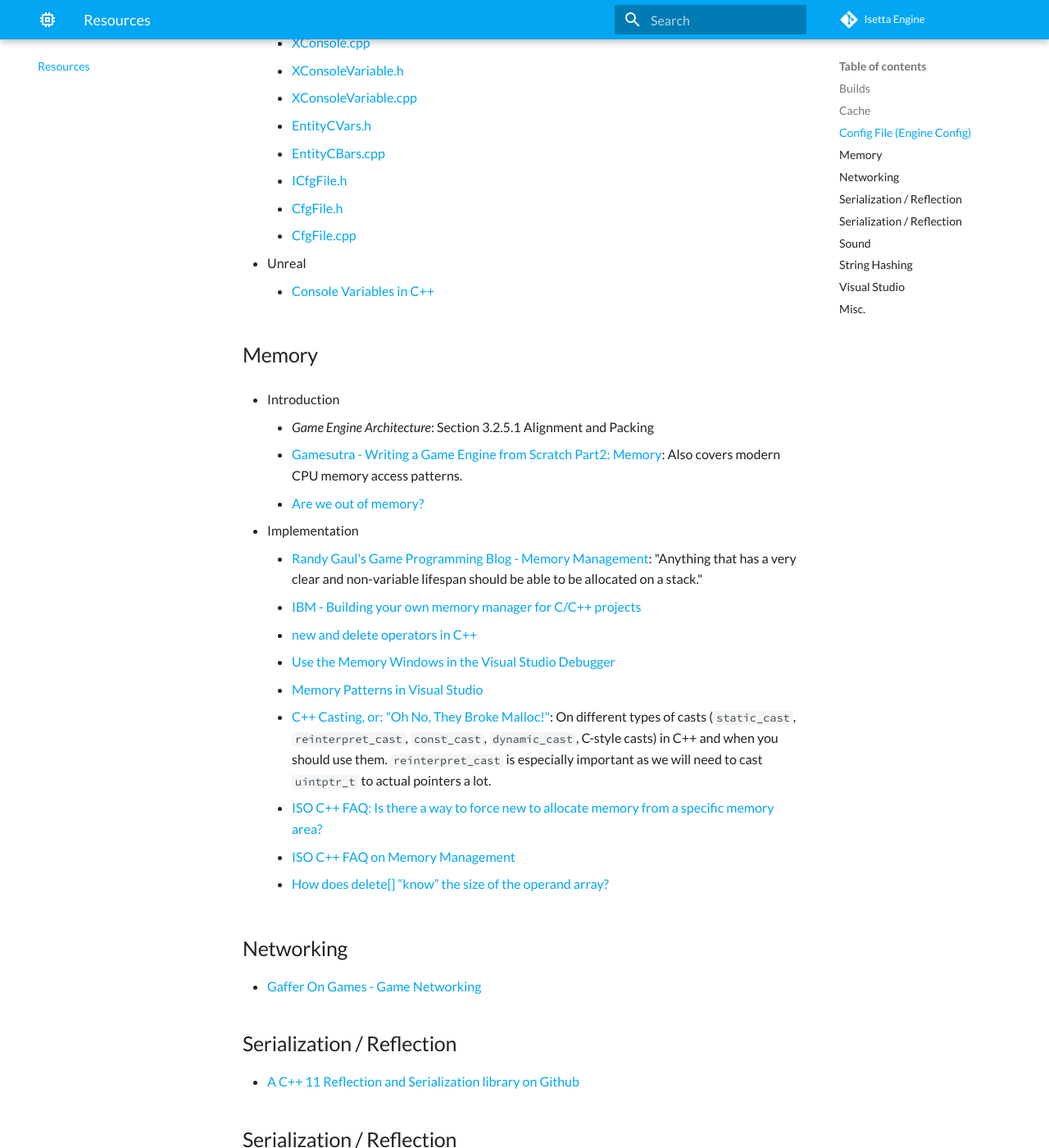
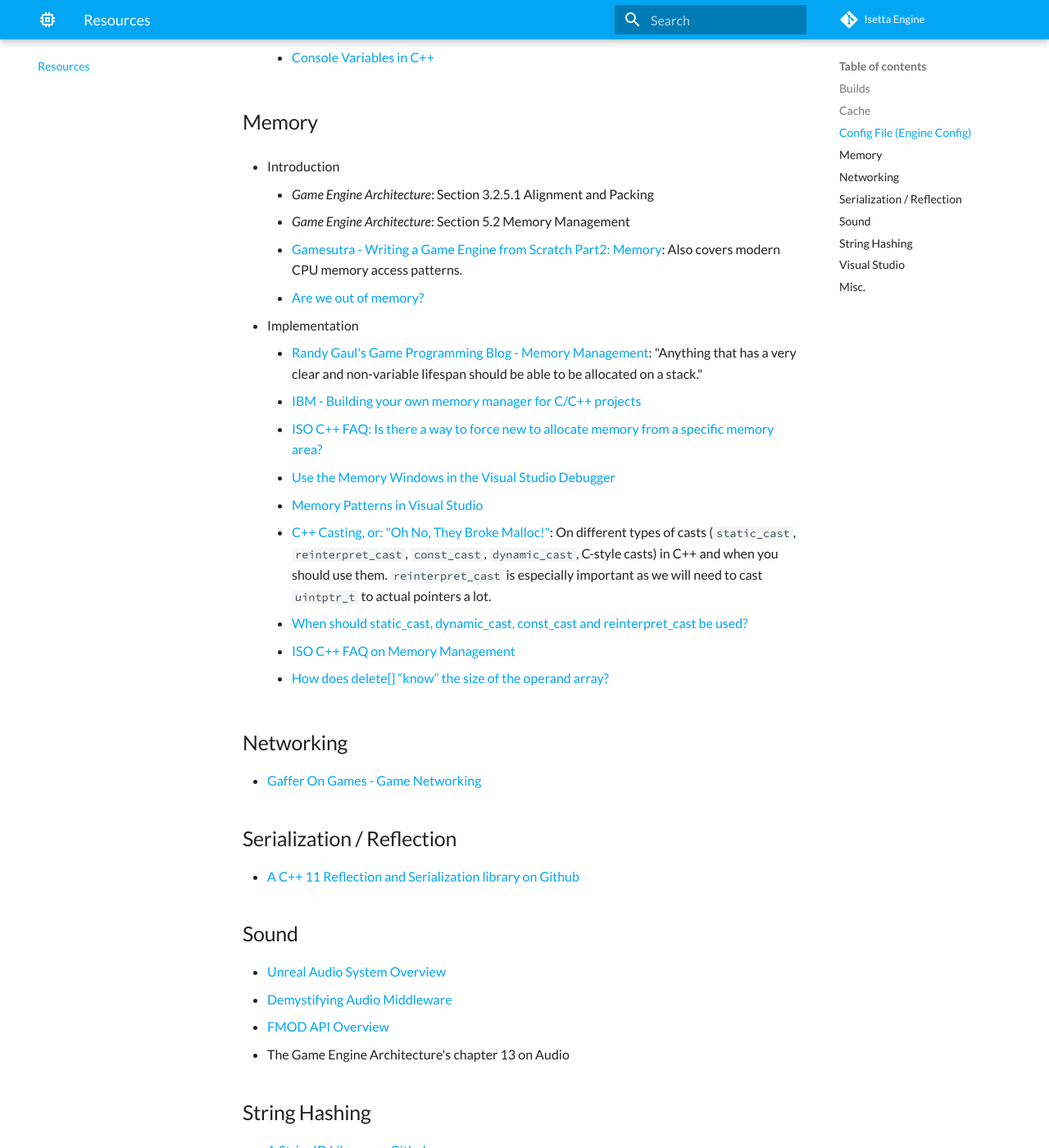
Before and after one commit to Isetta-Team/Isetta-Website-Raw, an MkDocs documentation site: the page built from docs/resources.md, in a window 1280 px wide and 1400 px high, scrolled down 1050 px. Shown: the whole window at 82% size. Built offline with MkDocs 1.6.1 and Material for MkDocs 9.7.7, drawn with Linux system fonts in a browser that asks for light colours; comment, search, counter and statistics services are not loaded; some of the changed text lies outside the part shown.

Commit message:
Update resources

```diff
--- a/docs/resources.md
+++ b/docs/resources.md
@@ -24,17 +24,17 @@ Useful articles/resources we used during the development of Isetta
     * [ICVar Documentation](http://docs.cryengine.com/display/CPPAPI/ICVar)
 * Lumberyard
     * [Console Variable Tutorial](https://docs.aws.amazon.com/lumberyard/latest/userguide/system-cvar-tutorial.html)
-    * [ISystem.h](https://github.com/aws/lumberyard/blob/e881f3023cc1840650eb7b133e605881d1d4330d/dev/Code/CryEngine/CryCommon/ISystem.h)
-    * [IConsole.h](https://github.com/aws/lumberyard/blob/master/dev/Code/CryEngine/CryCommon/IConsole.h)
-    * [XConsole.h](https://github.com/aws/lumberyard/blob/0b34452ef270f6b27896858dc7899c9796efb124/dev/Code/CryEngine/CrySystem/XConsole.h)
-    * [XConsole.cpp](https://github.com/aws/lumberyard/blob/e881f3023cc1840650eb7b133e605881d1d4330d/dev/Code/CryEngine/CrySystem/XConsole.cpp)
-    * [XConsoleVariable.h](https://github.com/aws/lumberyard/blob/e881f3023cc1840650eb7b133e605881d1d4330d/dev/Code/CryEngine/CrySystem/XConsoleVariable.h)
-    * [XConsoleVariable.cpp](https://github.com/aws/lumberyard/blob/e881f3023cc1840650eb7b133e605881d1d4330d/dev/Code/CryEngine/CrySystem/XConsoleVariable.cpp)
-    * [EntityCVars.h](https://github.com/aws/lumberyard/blob/e881f3023cc1840650eb7b133e605881d1d4330d/dev/Gems/CryLegacy/Code/Source/CryEntitySystem/EntityCVars.h)
-    * [EntityCBars.cpp](https://github.com/aws/lumberyard/blob/master/dev/Gems/CryLegacy/Code/Source/CryEntitySystem/EntityCVars.cpp)
-    * [ICfgFile.h](https://github.com/aws/lumberyard/blob/master/dev/Code/Tools/RC/ResourceCompiler/ICfgFile.h)
-    * [CfgFile.h](https://github.com/aws/lumberyard/blob/master/dev/Code/Tools/RC/ResourceCompiler/CfgFile.h)
-    * [CfgFile.cpp](https://github.com/aws/lumberyard/blob/master/dev/Code/Tools/RC/ResourceCompiler/CfgFile.cpp)
+    * [`ISystem.h`](https://github.com/aws/lumberyard/blob/e881f3023cc1840650eb7b133e605881d1d4330d/dev/Code/CryEngine/CryCommon/ISystem.h)
+    , [`IConsole.h`](https://github.com/aws/lumberyard/blob/master/dev/Code/CryEngine/CryCommon/IConsole.h)
+    , [`XConsole.h`](https://github.com/aws/lumberyard/blob/0b34452ef270f6b27896858dc7899c9796efb124/dev/Code/CryEngine/CrySystem/XConsole.h)
+    , [`XConsole.cpp`](https://github.com/aws/lumberyard/blob/e881f3023cc1840650eb7b133e605881d1d4330d/dev/Code/CryEngine/CrySystem/XConsole.cpp)
+    , [`XConsoleVariable.h`](https://github.com/aws/lumberyard/blob/e881f3023cc1840650eb7b133e605881d1d4330d/dev/Code/CryEngine/CrySystem/XConsoleVariable.h)
+    , [`XConsoleVariable.cpp`](https://github.com/aws/lumberyard/blob/e881f3023cc1840650eb7b133e605881d1d4330d/dev/Code/CryEngine/CrySystem/XConsoleVariable.cpp)
+    , [`EntityCVars.h`](https://github.com/aws/lumberyard/blob/e881f3023cc1840650eb7b133e605881d1d4330d/dev/Gems/CryLegacy/Code/Source/CryEntitySystem/EntityCVars.h)
+    , [`EntityCBars.cpp`](https://github.com/aws/lumberyard/blob/master/dev/Gems/CryLegacy/Code/Source/CryEntitySystem/EntityCVars.cpp)
+    , [`ICfgFile.h`](https://github.com/aws/lumberyard/blob/master/dev/Code/Tools/RC/ResourceCompiler/ICfgFile.h)
+    , [`CfgFile.h`](https://github.com/aws/lumberyard/blob/master/dev/Code/Tools/RC/ResourceCompiler/CfgFile.h)
+    , [`CfgFile.cpp`](https://github.com/aws/lumberyard/blob/master/dev/Code/Tools/RC/ResourceCompiler/CfgFile.cpp)
 * Unreal
     * [Console Variables in C++](https://api.unrealengine.com/INT/Programming/Development/Tools/ConsoleManager/index.html)
 
@@ -42,26 +42,24 @@ Useful articles/resources we used during the development of Isetta
 ## Memory
 * Introduction
 	* *Game Engine Architecture*: Section 3.2.5.1 Alignment and Packing
+	* *Game Engine Architecture*: Section 5.2 Memory Management
 	* [Gamesutra - Writing a Game Engine from Scratch Part2: Memory](https://www.gamasutra.com/blogs/MichaelKissner/20151104/258271/Writing_a_Game_Engine_from_Scratch__Part_2_Memory.php): Also covers modern CPU memory access patterns.
 	* [Are we out of memory?](http://www.swedishcoding.com/2008/08/31/are-we-out-of-memory/)
 
 * Implementation
 	* [Randy Gaul's Game Programming Blog - Memory Management](http://www.randygaul.net/2014/07/30/memory-management/): "Anything that has a very clear and non-variable lifespan should be able to be allocated on a stack."
 	* [IBM - Building your own memory manager for C/C++ projects](https://www.ibm.com/developerworks/aix/tutorials/au-memorymanager/index.html)
-	* [new and delete operators in C++](https://www.geeksforgeeks.org/new-and-delete-operators-in-cpp-for-dynamic-memory/)
+	* [ISO C++ FAQ: Is there a way to force new to allocate memory from a specific memory area?](https://isocpp.org/wiki/faq/dtors#memory-pools)
 	* [Use the Memory Windows in the Visual Studio Debugger](https://docs.microsoft.com/en-us/visualstudio/debugger/memory-windows?view=vs-2017)
 	* [Memory Patterns in Visual Studio](https://stackoverflow.com/questions/127386/in-visual-studio-c-what-are-the-memory-allocation-representations)
 	* [C++ Casting, or: "Oh No, They Broke Malloc!"](https://embeddedartistry.com/blog/2017/2/28/c-casting-or-oh-no-we-broke-malloc): On different types of casts (`static_cast`, `reinterpret_cast`, `const_cast`, `dynamic_cast`, C-style casts) in C++ and when you should use them. `reinterpret_cast` is especially important as we will need to cast `uintptr_t` to actual pointers a lot.
-	* [ISO C++ FAQ: Is there a way to force new to allocate memory from a specific memory area?](https://isocpp.org/wiki/faq/dtors#memory-pools)
+	* [When should static_cast, dynamic_cast, const_cast and reinterpret_cast be used?](https://stackoverflow.com/questions/332030/when-should-static-cast-dynamic-cast-const-cast-and-reinterpret-cast-be-used)
 	* [ISO C++ FAQ on Memory Management](https://isocpp.org/wiki/faq/freestore-mgmt)
 	* [How does delete[] “know” the size of the operand array?](https://stackoverflow.com/questions/197675/how-does-delete-know-the-size-of-the-operand-array)
 
 
 ## Networking
 * [Gaffer On Games - Game Networking](https://gafferongames.com/categories/game-networking/)
-## Serialization / Reflection
-* [A C++ 11 Reflection and Serialization library on Github](https://github.com/simonask/reflect)
-
 
 ## Serialization / Reflection
 * [A C++ 11 Reflection and Serialization library on Github](https://github.com/simonask/reflect)
@@ -91,9 +89,9 @@ Useful articles/resources we used during the development of Isetta
 * [unordered_map cppreference](https://en.cppreference.com/w/cpp/container/unordered_map)
 * [Data Structures in Games](http://enemyhideout.com/2016/05/games-101-data-structures-in-games/)
 * The Game Engine Architecture's chapter 5.3 on containers
-* [IN-HOUSE ENGINE DEVELOPMENT: PROCESS TIPS](https://johanneskuhlmann.de/blog/in-house-engine-development-process-tips/)
-* [IN-HOUSE ENGINE DEVELOPMENT: TECHNICAL TIPS](https://johanneskuhlmann.de/blog/in-house-engine-development-technical-tips/)
-* [When should static_cast, dynamic_cast, const_cast and reinterpret_cast be used?](https://stackoverflow.com/questions/332030/when-should-static-cast-dynamic-cast-const-cast-and-reinterpret-cast-be-used)
+* [In-house Engine Development: Process Tips](https://johanneskuhlmann.de/blog/in-house-engine-development-process-tips/)
+* [In-house Engine Development: Technical Tips](https://johanneskuhlmann.de/blog/in-house-engine-development-technical-tips/)
+
 * [Deriving objects from stings](https://stackoverflow.com/questions/582331/is-there-a-way-to-instantiate-objects-from-a-string-holding-their-class-name)
 * [String Interning - Useful Properties & Github Repo](https://alexpolt.github.io/intern.html)
 * [Fast C++ Logging Library](https://github.com/gabime/spdlog)
```
